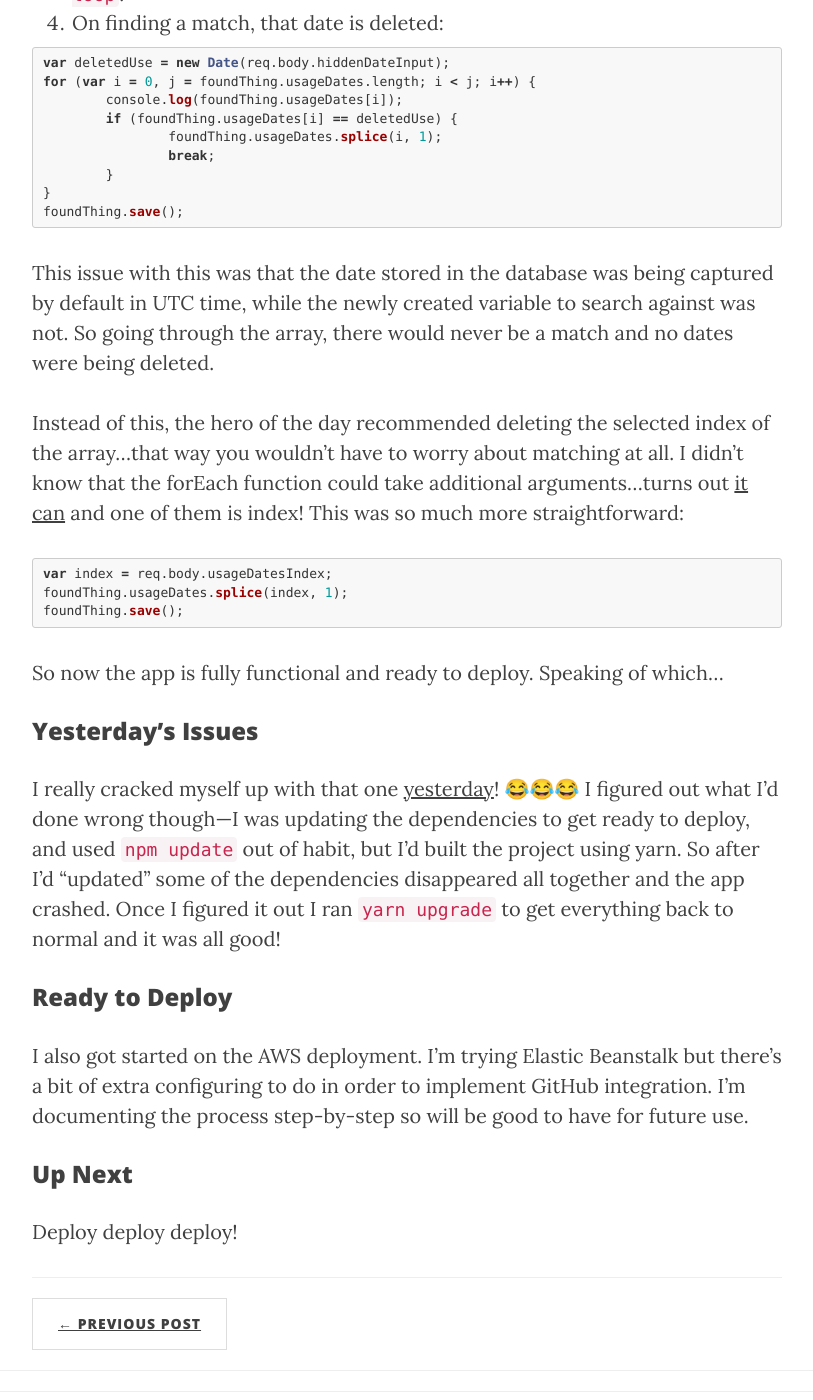
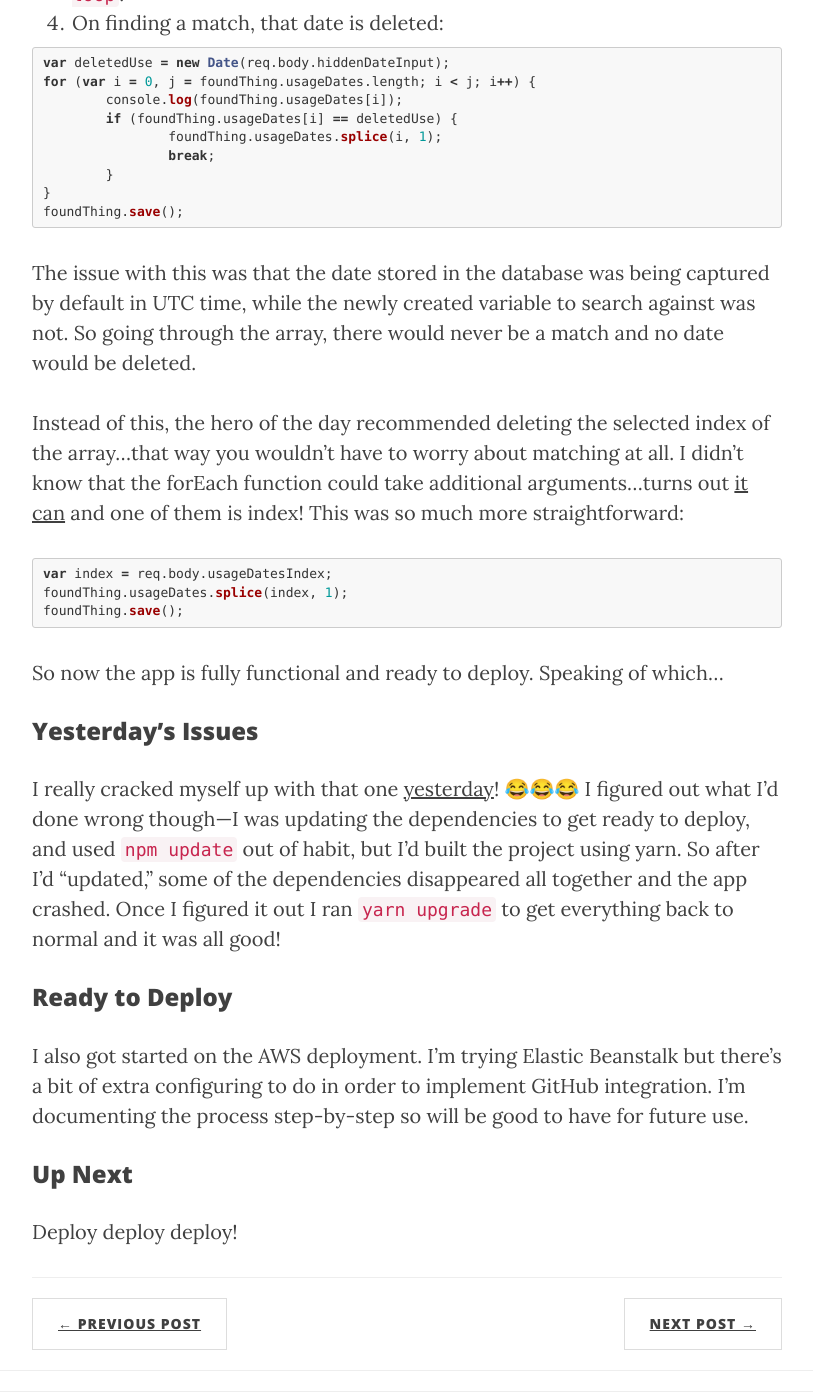
Before and after one commit to niamurrell/jekyll-blog, a Jekyll site: the page built from _posts/2017-12-12-valueapp-mvp-complete.md, in a window 1280 px wide and 1400 px high, scrolled down 808 px. Shown: the whole window, without its empty margins (233-1046 px from the left). Built offline with Jekyll 4.4.1, drawn with Linux system fonts in a browser that asks for light colours; nearby versions of some CDN libraries.

Commit message:
Add today's post

````diff
--- a/_posts/2017-12-12-valueapp-mvp-complete.md
+++ b/_posts/2017-12-12-valueapp-mvp-complete.md
@@ -32,7 +32,7 @@ for (var i = 0, j = foundThing.usageDates.length; i < j; i++) {
 foundThing.save();
 ```
 
-This issue with this was that the date stored in the database was being captured by default in UTC time, while the newly created variable to search against was not. So going through the array, there would never be a match and no dates were being deleted.
+The issue with this was that the date stored in the database was being captured by default in UTC time, while the newly created variable to search against was not. So going through the array, there would never be a match and no date would be deleted.
 
 Instead of this, the hero of the day recommended deleting the selected index of the array...that way you wouldn't have to worry about matching at all. I didn't know that the forEach function could take additional arguments...turns out [it can](https://developer.mozilla.org/en-US/docs/Web/JavaScript/Reference/Global_Objects/Array/forEach) and one of them is index! This was so much more straightforward:
 ```javascript
@@ -45,7 +45,7 @@ So now the app is fully functional and ready to deploy. Speaking of which...
 
 ### Yesterday's Issues
 
-I really cracked myself up with that one [yesterday](https://niamurrell.github.io/daily/2017/12/11/grrrrrr/)! 😂😂😂 I figured out what I'd done wrong though—I was updating the dependencies to get ready to deploy, and used `npm update` out of habit, but I'd built the project using yarn. So after I'd "updated" some of the dependencies disappeared all together and the app crashed. Once I figured it out I ran `yarn upgrade` to get everything back to normal and it was all good!
+I really cracked myself up with that one [yesterday](https://niamurrell.github.io/daily/2017/12/11/grrrrrr/)! 😂😂😂 I figured out what I'd done wrong though—I was updating the dependencies to get ready to deploy, and used `npm update` out of habit, but I'd built the project using yarn. So after I'd "updated," some of the dependencies disappeared all together and the app crashed. Once I figured it out I ran `yarn upgrade` to get everything back to normal and it was all good!
 
 ### Ready to Deploy
 
````
Also changed, not shown: other parts of _posts/2017-12-12-valueapp-mvp-complete.md (+1 -1 lines), _posts/2017-12-09-expressless-server.md (+1 -1 lines), _posts/2017-12-19-deployment.md (added, +19 -0 lines).
